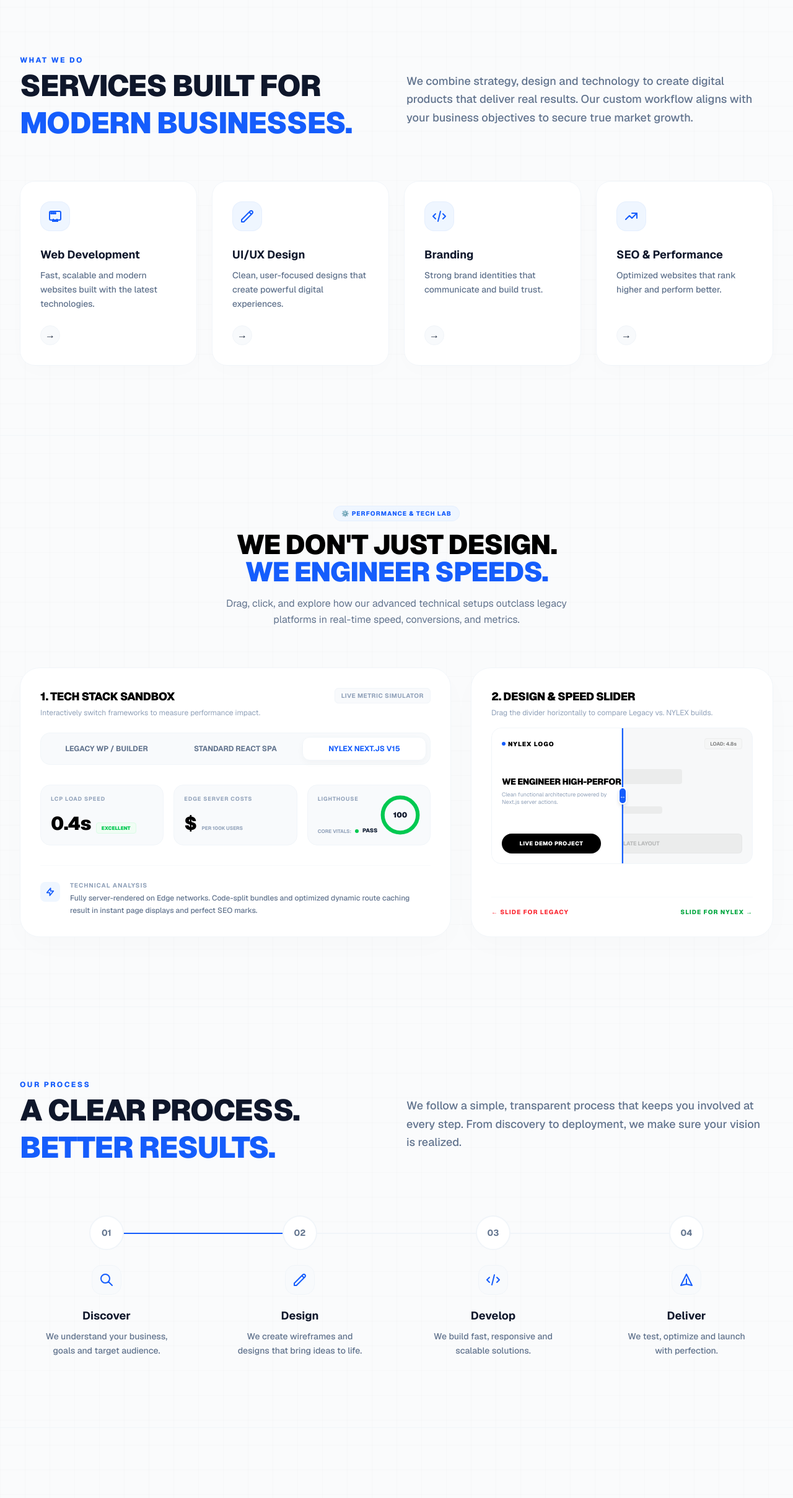
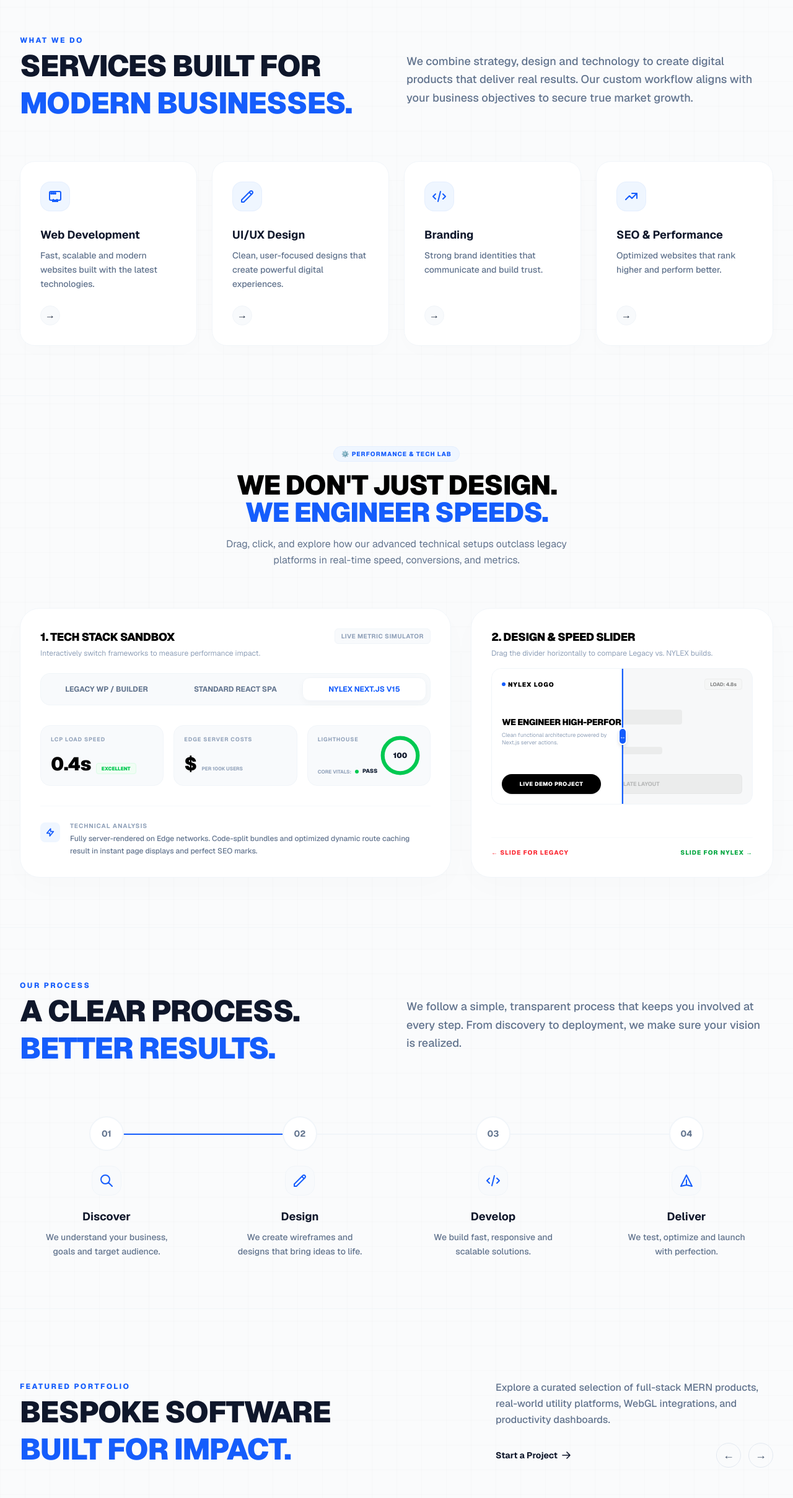
Before and after one commit to YASEEEN2005/Nylex, a Next.js app: page / in a window 1280 px wide. Shown: the part 4029-6446 px from the top of the page at 62% size. Built offline with nearby package versions, Linux system fonts and the light colour scheme.

Commit message:
feat: implement core UI components including Testimonials, Work, Blog, Contact, Footer, Process, Services, and TechSandbox.

```diff
--- a/components/Blog.tsx
+++ b/components/Blog.tsx
@@ -80,7 +80,7 @@ export default function Blog() {
       </div>
 
       {/* Articles Grid */}
-      <div className="grid grid-cols-1 md:grid-cols-3 gap-6">
+      <div className="grid grid-cols-2 md:grid-cols-3 gap-6">
         {posts.map((post, idx) => (
           <a
             key={idx}
--- a/components/Contact.tsx
+++ b/components/Contact.tsx
@@ -19,7 +19,7 @@ export default function Contact() {
   };
 
   return (
-    <section id="contact" className="w-full max-w-7xl mx-auto px-4 sm:px-6 lg:px-8 py-20 lg:py-28 border-t border-slate-100/80">
+    <section id="contact" className="w-full max-w-7xl pt-2 mx-auto px-4 sm:px-6 lg:px-8 py-20 lg:py-28 border-t border-slate-100/80">
       <div className="grid grid-cols-1 lg:grid-cols-12 gap-12 items-start">
         {/* Left Side: Header and Contact Info */}
         <div className="lg:col-span-5 space-y-8">
--- a/components/Footer.tsx
+++ b/components/Footer.tsx
@@ -5,7 +5,7 @@ import Link from "next/link";
 
 export default function Footer() {
   return (
-    <footer className="w-full max-w-7xl mx-auto px-4 sm:px-6 lg:px-8 pt-20 pb-10 border-t border-slate-100/80">
+    <footer className="w-full max-w-7xl mx-auto px-4 sm:px-6 lg:px-8 pt-10 pb-10 border-t border-slate-100/80">
       <div className="grid grid-cols-1 md:grid-cols-2 lg:grid-cols-12 gap-12 lg:gap-8 pb-16">
 
         {/* Left Side: Logo & Desc */}
@@ -65,7 +65,7 @@ export default function Footer() {
         </div>
 
         {/* Resources Links */}
-        <div className="lg:col-span-2 space-y-4">
+        <div className="lg:col-span-2 col-2 space-y-4">
           <h4 className="text-[11px] font-extrabold text-slate-400 uppercase tracking-widest">Resources</h4>
           <ul className="space-y-2.5">
             {["Insights", "Case Studies", "FAQs", "Blog"].map((link) => (
--- a/components/Process.tsx
+++ b/components/Process.tsx
@@ -47,7 +47,7 @@ const steps = [
 
 export default function Process() {
   return (
-    <section id="process" className="w-full max-w-7xl mx-auto px-4 sm:px-6 lg:px-8 py-20 lg:py-28 border-t border-slate-100/80">
+    <section id="process" className="w-full max-w-7xl mx-auto px-4 sm:px-6 lg:px-8 py-10 lg:py-20 border-t border-slate-100/80">
       <div className="grid grid-cols-1 lg:grid-cols-12 gap-8 items-start mb-20">
         {/* Left Headline */}
         <div className="lg:col-span-6 space-y-3">
@@ -74,7 +74,7 @@ export default function Process() {
         </div>
 
         {/* Steps Grid */}
-        <div className="grid grid-cols-1 md:grid-cols-4 gap-8 relative z-10">
+        <div className="grid grid-cols-2 md:grid-cols-4 gap-8 relative z-10">
           {steps.map((step, idx) => (
             <div key={step.id} className="flex flex-col items-center text-center group">
               {/* Step Number Circle */}
--- a/components/Services.tsx
+++ b/components/Services.tsx
@@ -49,7 +49,7 @@ const services = [
 
 export default function Services() {
   return (
-    <section id="services" className="w-full max-w-7xl mx-auto px-4 sm:px-6 lg:px-8 py-20 lg:py-28 border-t border-slate-100/80">
+    <section id="services" className="w-full pt-10 max-w-7xl mx-auto px-4 sm:px-6 lg:px-8 py-6 lg:py-20 border-t border-slate-100/80">
       <div className="grid grid-cols-1 lg:grid-cols-12 gap-8 items-start mb-16">
 
         {/* Header Left */}
--- a/components/TechSandbox.tsx
+++ b/components/TechSandbox.tsx
@@ -91,7 +91,7 @@ export default function TechSandbox() {
   };
 
   return (
-    <section id="insights" className="hidden md:block w-full max-w-7xl mx-auto px-4 sm:px-6 lg:px-8 py-20 lg:py-28 border-t border-slate-100/80">
+    <section id="insights" className="hidden md:block w-full max-w-7xl mx-auto px-4 sm:px-6 lg:px-8 py-20 lg:py-20 border-t border-slate-100/80">
 
       {/* Header Info */}
       <div className="text-center max-w-3xl mx-auto mb-16 space-y-4">
--- a/components/Testimonials.tsx
+++ b/components/Testimonials.tsx
@@ -75,7 +75,7 @@ export default function Testimonials() {
 
   if (!isMounted) {
     return (
-      <div className="bg-white border border-slate-100 rounded-3xl p-8 lg:p-10 shadow-[0_10px_35px_rgba(0,0,0,0.015)] h-full flex flex-col justify-between min-h-[420px] animate-pulse">
+      <div className="bg-white border py-6 border-slate-100 rounded-3xl p-8 lg:p-10 shadow-[0_10px_35px_rgba(0,0,0,0.015)] h-full flex flex-col justify-between min-h-[420px] animate-pulse">
         <div>
           <div className="flex items-center justify-between mb-8">
             <div className="h-3 bg-slate-100 rounded-full w-24"></div>
@@ -154,7 +154,7 @@ export default function Testimonials() {
   };
 
   return (
-    <div className="bg-white border border-slate-100 rounded-3xl p-8 lg:p-10 shadow-[0_10px_35px_rgba(0,0,0,0.015)] h-full flex flex-col justify-between min-h-[420px] transition-all duration-300">
+    <div className="bg-white border border-slate-100 rounded-3xl pt-2 p-8 py-6 lg:p-10 shadow-[0_10px_35px_rgba(0,0,0,0.015)] h-full flex flex-col justify-between min-h-[420px] transition-all duration-300">
 
       <div>
         {/* Card Header Nav */}
--- a/components/Work.tsx
+++ b/components/Work.tsx
@@ -176,7 +176,7 @@ export default function Work() {
   };
 
   return (
-    <section id="work" className="w-full max-w-7xl mx-auto px-4 sm:px-6 lg:px-8 py-20 lg:py-28 border-t border-slate-100/80">
+    <section id="work" className="w-full max-w-7xl mx-auto px-4 sm:px-6 lg:px-8 py-10 lg:py-28 border-t border-slate-100/80">
       {/* Work Section Header */}
       <div className="flex flex-col md:flex-row md:items-end justify-between mb-16 gap-6">
         <div className="space-y-3">
```
